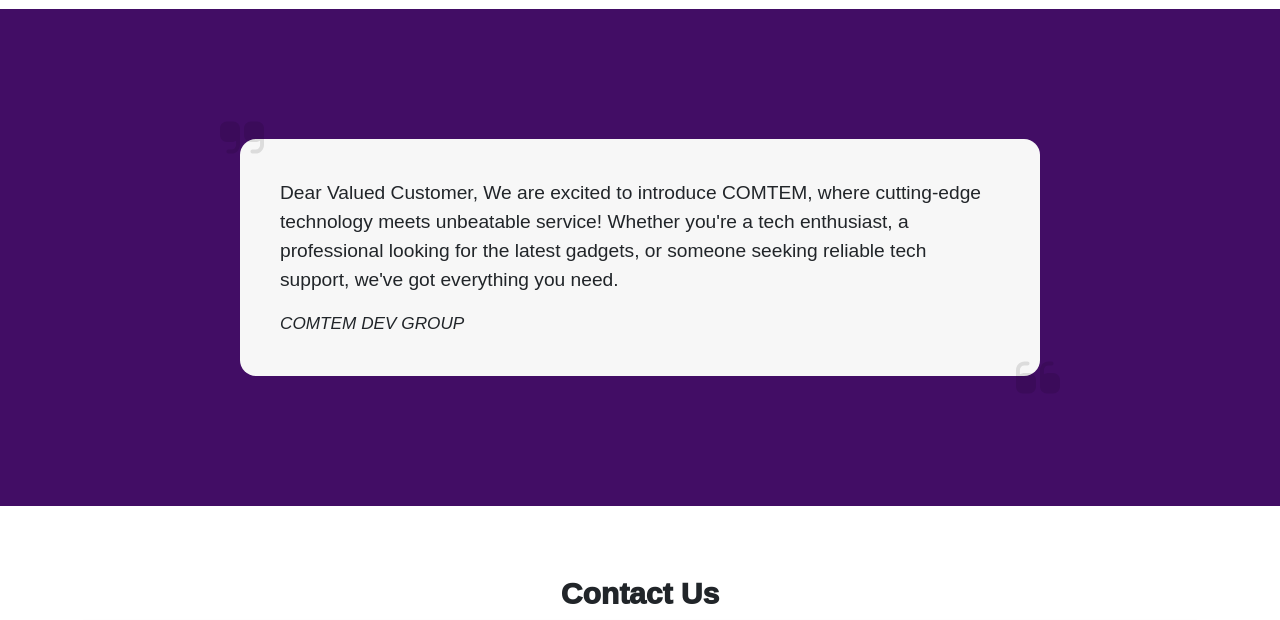
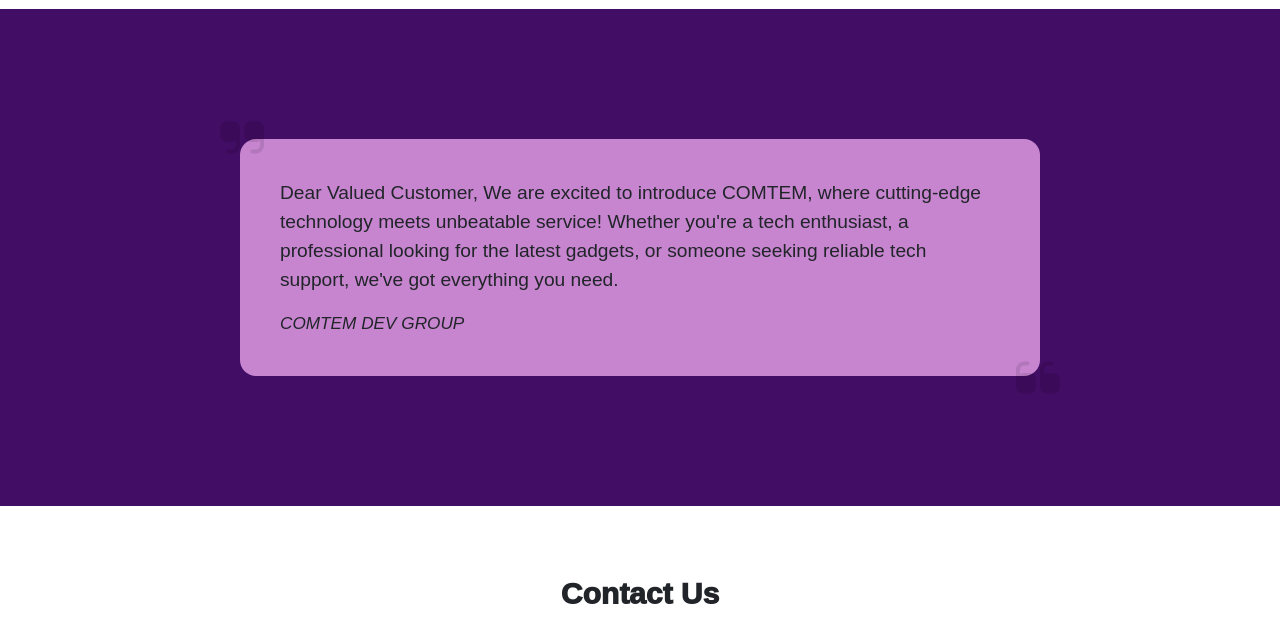
Before and after one commit to daniilsonufrijuks/COMTEM-WEB, a website: page src/html/home/index.html in a window 1280 px wide. Shown: the part 2100-2720 px from the top of the page. Drawn offline with Linux system fonts and the light colour scheme.

Commit message:
bg color for testimonial

```diff
--- a/src/css/style.css
+++ b/src/css/style.css
@@ -506,7 +506,7 @@
 
 /* Testimonial */
 :root {
-  --quote-bg-color: #f7f7f7;
+  --quote-bg-color: #c785d0;
 }
 
 .testimonial-section {
```
